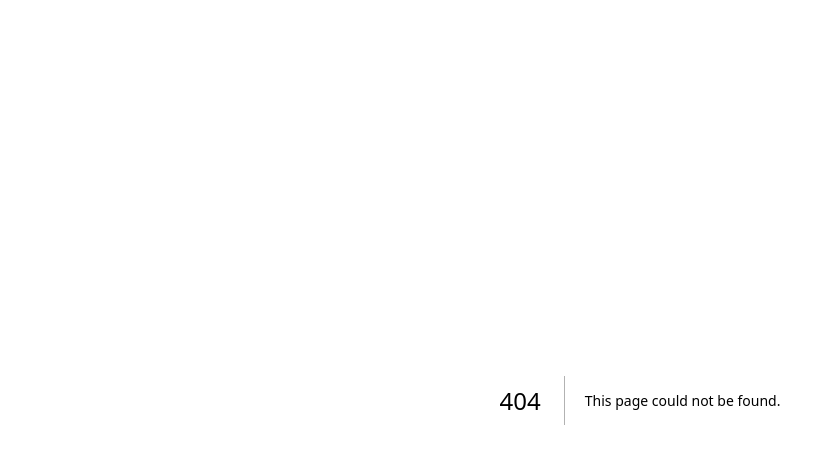
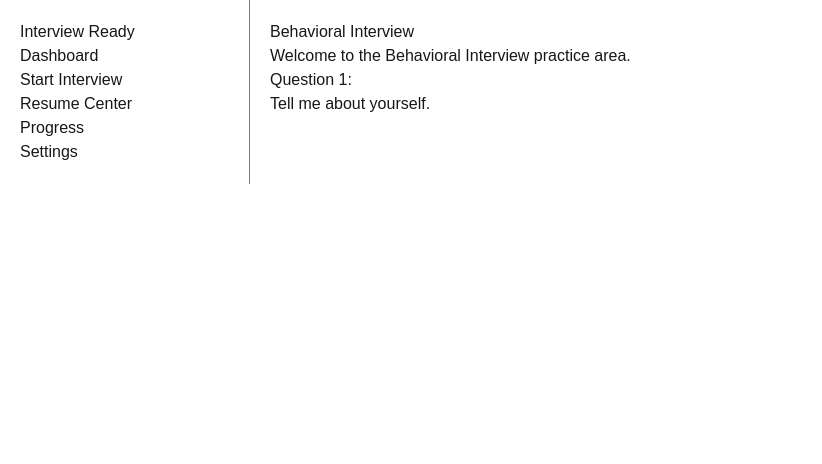
Before and after one commit to RaeRen0306/Interview-Ready, a Next.js app: page /dashboard/interview/behavioral in a window 1280 px wide. Before the commit this address had no page. Shown: the top 464 px of the page, without its empty margins (0-822 px from the left). Built offline with nearby package versions, Linux system fonts and the light colour scheme.

Commit message:
Added behavioral interview page

```diff
--- /dev/null
+++ b/app/dashboard/interview/behavioral/page.tsx
@@ -0,0 +1,13 @@
+export default function BehavioralInterview() {
+  return (
+    <div>
+      <h1>Behavioral Interview</h1>
+
+      <p>Welcome to the Behavioral Interview practice area.</p>
+
+      <p>Question 1:</p>
+
+      <p>Tell me about yourself.</p>
+    </div>
+  );
+}
--- a/app/dashboard/interview/page.tsx
+++ b/app/dashboard/interview/page.tsx
@@ -5,6 +5,7 @@ export default function Interview() {
 
       <p>Choose the type of interview you want to practice.</p>
 
+      <a href="/dashboard/interview/behavioral">
         <button
           style={{
             padding: "12px 20px",
@@ -18,6 +19,7 @@ export default function Interview() {
         >
           Behavioral Interview
         </button>
+      </a>
 
       <br />
       <br />
```
Lines whose indentation alone changed are shown as unchanged.
